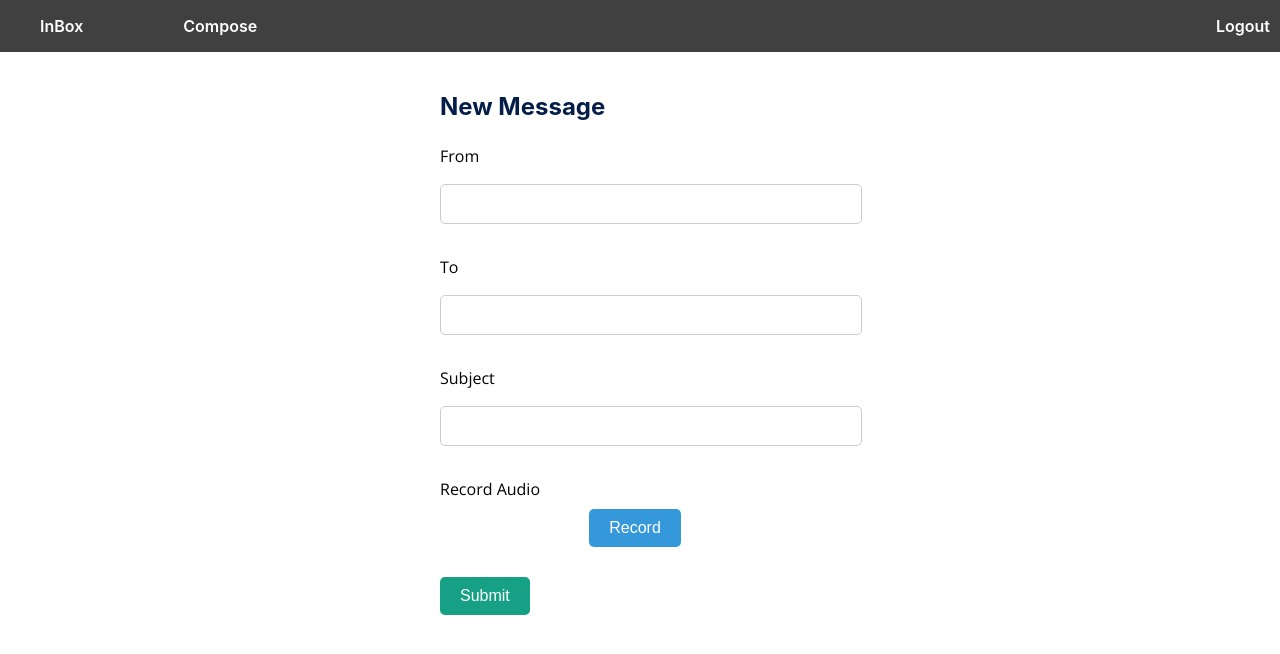
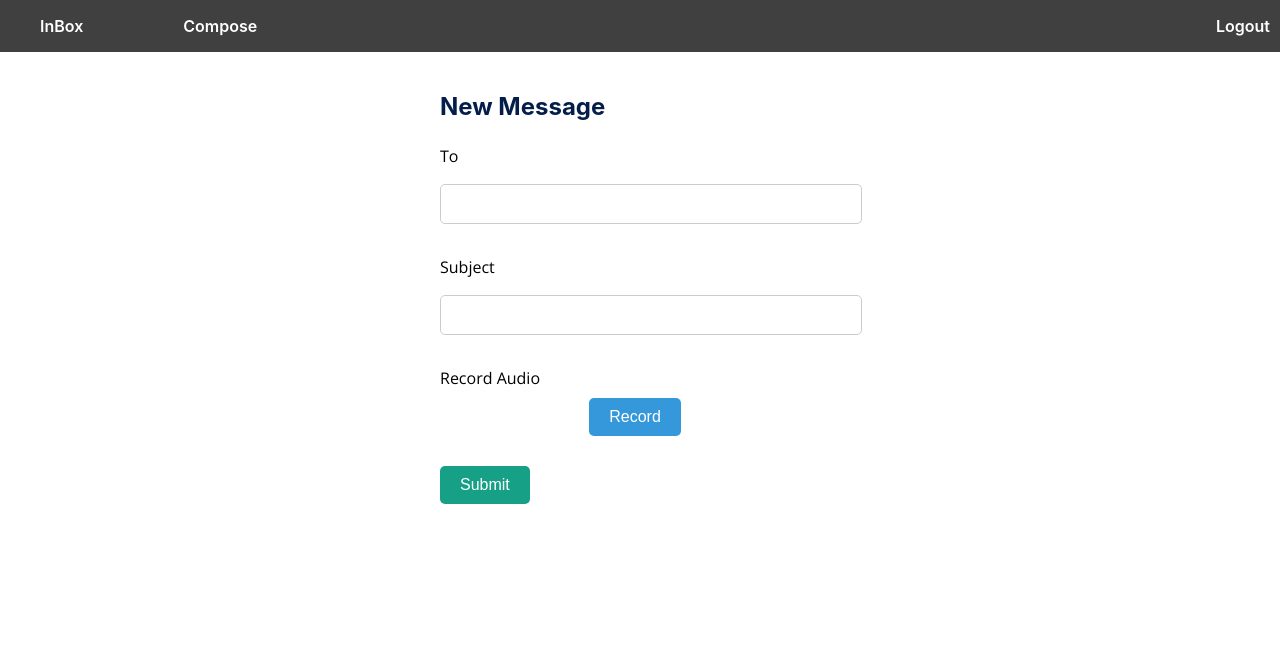
Before and after one commit to ahmedhosam283843/Voice-Mail-Socket-Application, a React (Create React App) app in the folder frontend/: page /compose in a window 1280 px wide. Shown: the top 654 px of the page. Built offline with nearby package versions, Linux system fonts and the light colour scheme.

Commit message:
NOT JUICY PROJECT

```diff
--- a/frontend/src/components/Compose.jsx
+++ b/frontend/src/components/Compose.jsx
@@ -7,7 +7,6 @@ import getSocket from "./socket";
 const Compose = () => {
 
   const [formData, setFormData] = useState({
-    from: "",
     to: "",
     subject: "",
   });
@@ -109,8 +108,9 @@ const Compose = () => {
         setTimeout(() => {
           mediaRecorder.stopRecording(() => {
             const blob = mediaRecorder.getBlob();
+            console.log(blob);
             const mailData = {
-              to: formData.to, //client 2
+              to: formData.to,
               subject: formData.subject,
               message: blob,
               date_time: new Date().toISOString(),
@@ -131,17 +131,6 @@ const Compose = () => {
       <div className="mainScreen">
         <form onSubmit={handleSubmit} className="form-container">
           <h2 className="form-title">New Message</h2>
-          <div className="form-group">
-            <label htmlFor="from">From</label>
-            <input
-              type="text"
-              id="from"
-              name="from"
-              value={formData.from}
-              onChange={handleChange}
-              className="form-input"
-            />
-          </div>
           <div className="form-group">
             <label htmlFor="to">To</label>
             <input
--- a/frontend/src/components/Mailbox.jsx
+++ b/frontend/src/components/Mailbox.jsx
@@ -9,25 +9,7 @@ import './mailbox.css'
 const Mailbox = () => {
 
   const [currentEmailId, setCurrentEmailId] = useState(0);
-  const [emails, setEmails] = useState([
-    {
-      "id":0,
-      "from": "Maxime Preaux",
-      "address": "maxime@codepen.io",
-      "time": "2016-10-07 15:35:14",
-      "subject": "Messing with React.js",
-      "content": <audio src='https://www.w3schools.com/html/horse.mp3' controls />
-    },
-    {
-      "id":1,
-      "from": "Dribbble",
-      "address": "digest@dribbble.com",
-      "time": "2016-05-09 14:23:54",
-      "subject": "Dribbble Digest",
-      "content": <audio src='https://www.w3schools.com/html/horse.mp3' controls />
-    }
-  ]);
-
+  const [emails, setEmails] = useState([]);
 
   useEffect(()=>{
     const socket = getSocket(localStorage.getItem("token"));
@@ -37,9 +19,7 @@ const Mailbox = () => {
     socket.on("mailReceived", (message) => {
       //log list length
       console.log("Received mails Count:", message.mails_list.length);
-      // Handle received mails
-      // Example: Update UI to display received mails
-      // setEmails(message.mails_list);
+      setEmails(message.mails_list);
     });
   },[])
 
@@ -48,8 +28,8 @@ const Mailbox = () => {
     <Topbar />
     <div className="mainScreen">
 
-      <Sidebar emails={emails} setEmails={setEmails} currentEmailId={currentEmailId} setCurrentEmailId={setCurrentEmailId}/>
-      {/* <MailDetails emails={emails} currentEmailId={currentEmailId}/> */}
+      <Sidebar emails={emails} currentEmailId={currentEmailId} setCurrentEmailId={setCurrentEmailId}/>
+      <MailDetails emails={emails} currentEmailId={currentEmailId} />
     </div>
 
   </div>
--- /dev/null
+++ b/frontend/src/components/mailbox/AudioPlayer.jsx
@@ -0,0 +1,22 @@
+import React,{useRef, useEffect} from "react";
+
+
+function AudioPlayer({ arrayBuffer }) {
+    const audioRef = useRef(null);
+
+    useEffect(() => {
+        if (!arrayBuffer) return;
+
+        const blob = new Blob([arrayBuffer], { type: 'audio/mpeg' });
+        const audioURL = URL.createObjectURL(blob);
+        audioRef.current.src = audioURL;
+
+        return () => {
+        URL.revokeObjectURL(audioURL);
+        };
+    }, [arrayBuffer]);
+
+    return <audio ref={audioRef} controls />;
+}
+
+export default AudioPlayer;
--- a/frontend/src/components/mailbox/EmailListItem.jsx
+++ b/frontend/src/components/mailbox/EmailListItem.jsx
@@ -2,27 +2,18 @@ import React from 'react'
 
 const EmailListItem = (props) => {
 
-    const splitSeconds = (date) => {
-        const time = date.split(" ")[1].split(":");
-        return `${time[0]}:${time[1]}`;
-    };
-
-    console.log(props);
-
-
-    const time = splitSeconds(props.email.time);
+    const time = (props.email.date_time);
     let classes = "email-item";
     if (props.selected) {
         classes += " active";
     }
 
     return (
-    <div className={classes} onClick={() => props.openEmail(props.email.id)}>
-        <div className="email-item__name">{props.email.from}</div>
+    <div className={classes} onClick={() => props.openEmail(props.email.mail_id)}>
+        <div className="email-item__name">{props.email.sender_mail}</div>
         <div className="email-item__subject">
         <strong>{props.email.subject}</strong>
         </div>
-        <div className="email-item__read" data-read={props.email.read}></div>
         <div className="email-item__time">{time}</div>
         <div className="email-item__message">
         <p>{"Audio File"}</p>
--- a/frontend/src/components/mailbox/MailDetails.jsx
+++ b/frontend/src/components/mailbox/MailDetails.jsx
@@ -1,19 +1,9 @@
 import React from 'react'
+import AudioPlayer from './AudioPlayer'
 
 const MailDetails = ({emails,currentEmailId}) => {
 
-    const email = emails.find((x) => x.id === currentEmailId)
-
-    //  Helpers
-    let months = ["Jan", "Feb", "Mar", "Apr", "May", "Jun", "Jul", "Aug", "Sep", "Oct", "Nov", "Dec" ];
-
-    const prettyDate = (dateString) => {
-        const date = new Date(dateString);
-        const month = months[date.getMonth()];
-        const day = date.getDate();
-        const year = date.getFullYear();
-        return `${month} ${day}, ${year}`;
-    };
+    const email = emails.find((x) => x.mail_id === currentEmailId)
 
     if (!email) {
         return (
@@ -31,13 +21,13 @@ const MailDetails = ({emails,currentEmailId}) => {
             <div className="email-details__container">
             <div className="email-details__header">
                 <div className="email-details__info">
-                <strong>{email.from} {"<"}{email.address}{">"}</strong>
-                <span className="pull-right">{prettyDate(email.time)}</span>
+                <strong>{"<"}{email.sender_mail}{">"}</strong>
+                <span className="pull-right">{email.date_time}</span>
                 </div>
                 <div>{email.subject}</div>
             </div>
             <div className="email-details__message">
-                <p>{email.content}</p>
+                <AudioPlayer arrayBuffer = {email.audio_data} />
             </div>
             </div>
         </div>
--- a/frontend/src/components/mailbox/Sidebar.jsx
+++ b/frontend/src/components/mailbox/Sidebar.jsx
@@ -4,12 +4,9 @@ import EmailListItem from './EmailListItem';
 
 import './sidebar.css'
 
-const Sidebar = ({emails,setEmails,currentEmailId,setCurrentEmailId}) => {
+const Sidebar = ({emails,currentEmailId,setCurrentEmailId}) => {
 
     const openEmail = (id) => {
-        // const updatedEmails = [...emails];
-        // updatedEmails[id].read = "true";
-        // setEmails(updatedEmails);
         setCurrentEmailId(id);
     };
 
@@ -31,9 +28,9 @@ const Sidebar = ({emails,setEmails,currentEmailId,setCurrentEmailId}) => {
         {emails.map((email) => (
 
             <EmailListItem
-                key={email.id}
+                key={email.mail_id}
                 email={email}
-                selected={currentEmailId === email.id}
+                selected={currentEmailId === email.mail_id}
                 openEmail = {openEmail}
             />
         ))}
```
